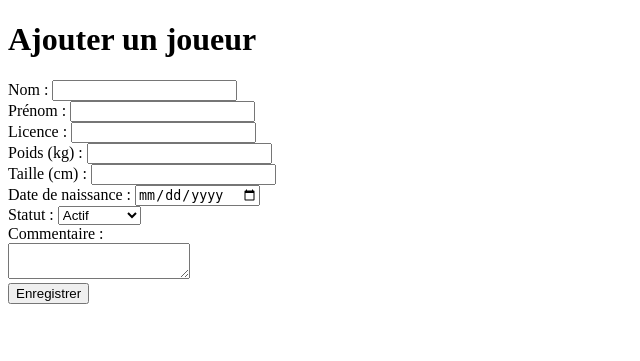
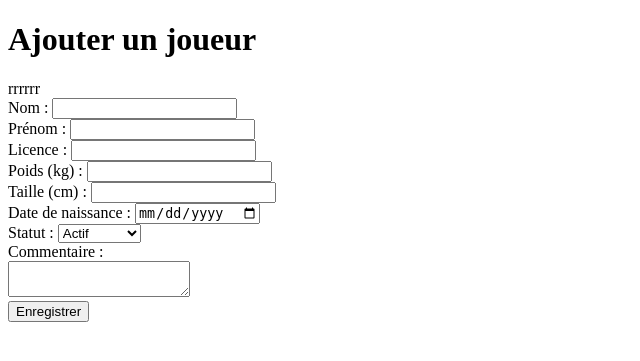
Before and after one commit to eliotorga/Projet_PHP, a PHP site: page /ajouter.php in a window 1280 px wide. Shown: the top 361 px of the page, without its empty margins (0-640 px from the left). Run offline with PHP 8.4, Linux system fonts and the light colour scheme; the visitor is signed in with stand-in values (Sample User, id 1).

Commit message:
Merge branch 'main' of https://github.com/eliotorga/ProjetPHP_Elio_William

```diff
--- a/joueurs/ajouter.php
+++ b/joueurs/ajouter.php
@@ -14,7 +14,7 @@ if ($_SERVER['REQUEST_METHOD'] === 'POST') {
 <head><meta charset="UTF-8"><title>Ajouter joueur</title></head>
 <body>
 <h1>Ajouter un joueur</h1>
-
+rrrrrr
 <form method="post">
     Nom : <input type="text" name="nom" required><br>
     Prénom : <input type="text" name="prenom" required><br>
```
